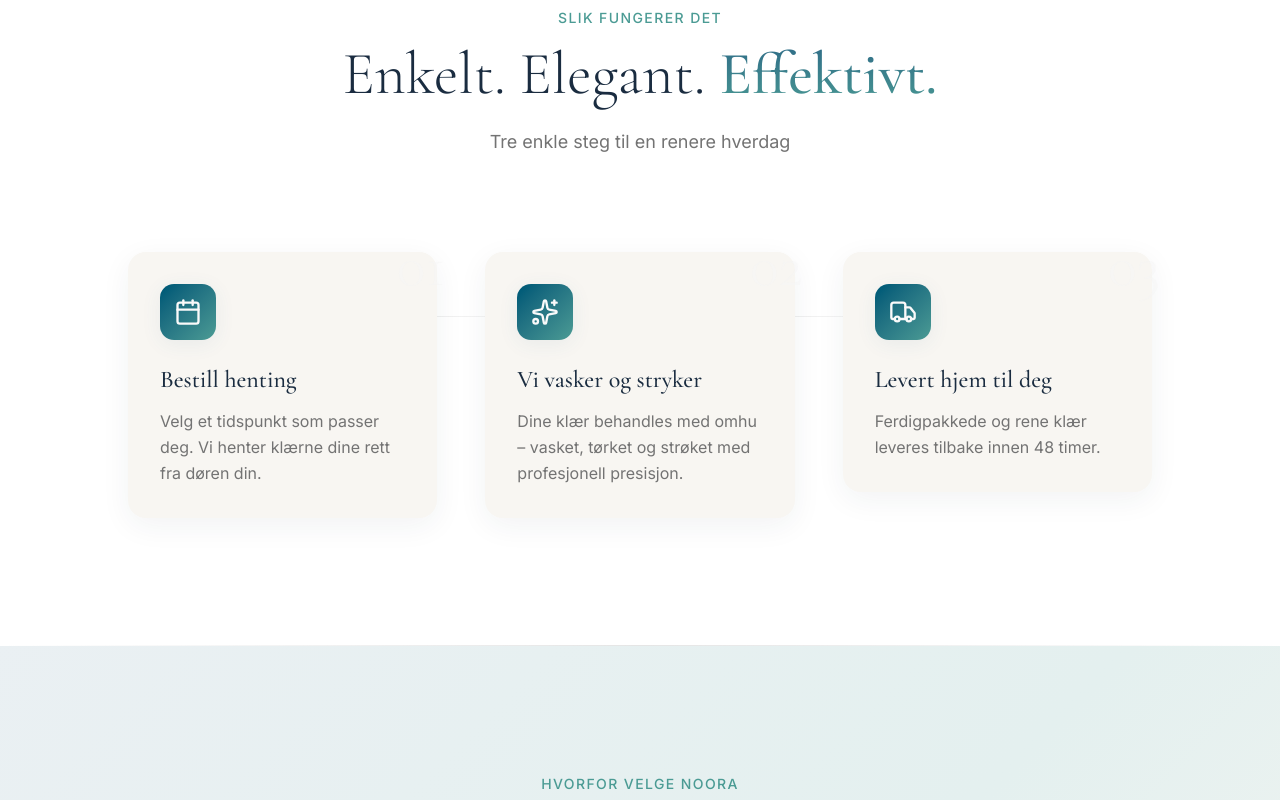
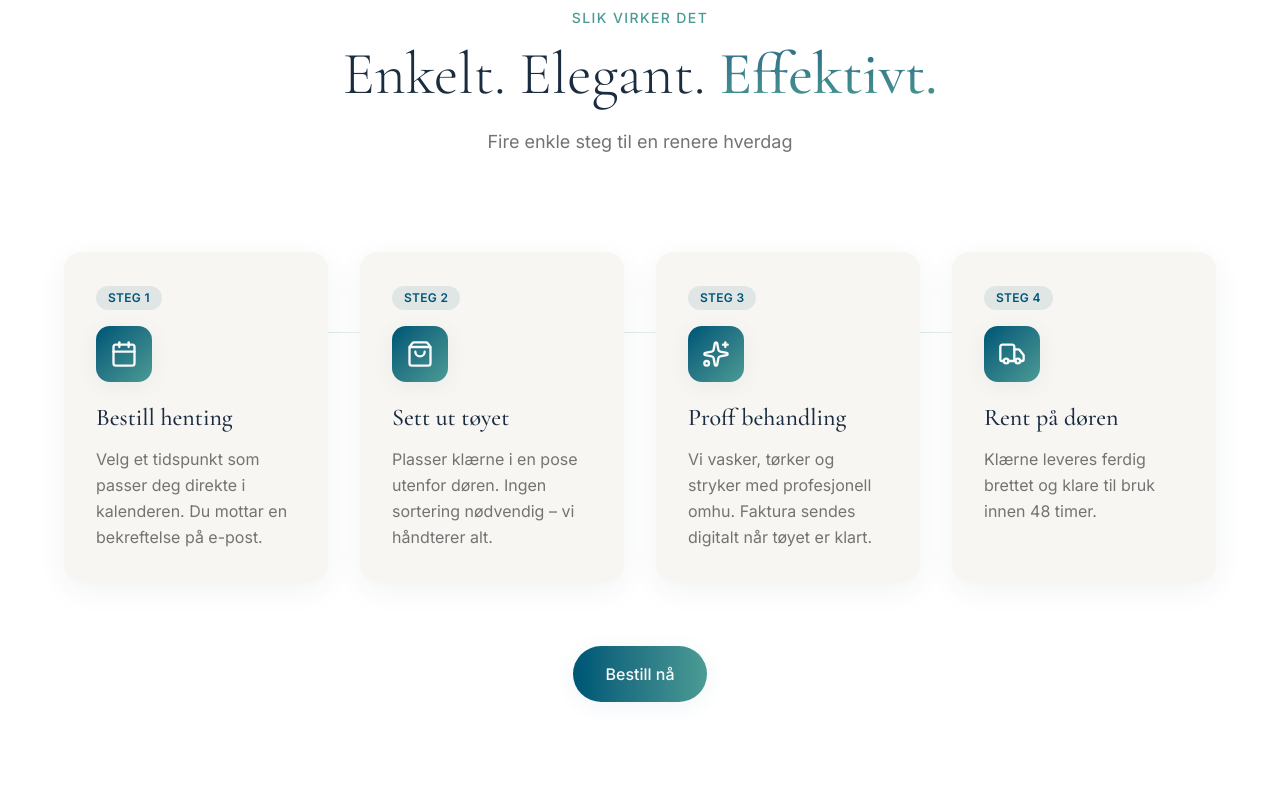
Before and after one commit to project-laundry/laundry-platform-app, a Next.js app: page / in a window 1280 px wide. Shown: the part 920-1720 px from the top of the page. Built offline with nearby package versions, Linux system fonts and the light colour scheme; no server answers.

Commit message:
fix landing page

```diff
--- a/src/app/page.tsx
+++ b/src/app/page.tsx
@@ -2,7 +2,6 @@ import { Navbar } from "@/components/landing/Navbar";
 import { Hero } from "@/components/landing/Hero";
 import { HowItWorks } from "@/components/landing/HowItWorks";
 import { Benefits } from "@/components/landing/Benefits";
-import { Pricing } from "@/components/landing/Pricing";
 import { ServiceAreas } from "@/components/landing/ServiceAreas";
 import { Testimonials } from "@/components/landing/Testimonials";
 import { CTA } from "@/components/landing/CTA";
@@ -15,7 +14,6 @@ export default function Home() {
       <Hero />
       <HowItWorks />
       <Benefits />
-      <Pricing />
       <ServiceAreas />
       <Testimonials />
       <CTA />
--- a/src/components/landing/HowItWorks.tsx
+++ b/src/components/landing/HowItWorks.tsx
@@ -1,30 +1,40 @@
-import { Calendar, Truck, Sparkles } from "lucide-react";
+import { Calendar, ShoppingBag, Sparkles, Truck } from "lucide-react";
+import Link from "next/link";
 
 const steps = [
   {
     icon: Calendar,
     title: "Bestill henting",
-    description: "Velg et tidspunkt som passer deg. Vi henter klærne dine rett fra døren din.",
-    step: "01",
+    description:
+      "Velg et tidspunkt som passer deg direkte i kalenderen. Du mottar en bekreftelse på e-post.",
+    step: 1,
+  },
+  {
+    icon: ShoppingBag,
+    title: "Sett ut tøyet",
+    description:
+      "Plasser klærne i en pose utenfor døren. Ingen sortering nødvendig – vi håndterer alt.",
+    step: 2,
   },
   {
     icon: Sparkles,
-    title: "Vi vasker og stryker",
-    description: "Dine klær behandles med omhu – vasket, tørket og strøket med profesjonell presisjon.",
-    step: "02",
+    title: "Proff behandling",
+    description:
+      "Vi vasker, tørker og stryker med profesjonell omhu. Faktura sendes digitalt når tøyet er klart.",
+    step: 3,
   },
   {
     icon: Truck,
-    title: "Levert hjem til deg",
-    description: "Ferdigpakkede og rene klær leveres tilbake innen 48 timer.",
-    step: "03",
+    title: "Rent på døren",
+    description:
+      "Klærne leveres ferdig brettet og klare til bruk innen 48 timer.",
+    step: 4,
   },
 ];
 
 export function HowItWorks() {
-
   return (
-    <section className="py-24 md:py-32 relative overflow-hidden">
+    <section id="slik-virker-det" className="py-24 md:py-32 relative overflow-hidden">
       {/* Background decoration */}
       <div className="absolute top-0 left-0 w-full h-px bg-gradient-to-r from-transparent via-border to-transparent" />
       <div className="absolute bottom-0 left-0 w-full h-px bg-gradient-to-r from-transparent via-border to-transparent" />
@@ -33,51 +43,65 @@ export function HowItWorks() {
         {/* Section header */}
         <div className="max-w-2xl mx-auto text-center mb-16 md:mb-24">
           <span className="text-sm font-medium text-sea-green uppercase tracking-widest mb-4 block">
-            Slik fungerer det
+            Slik virker det
           </span>
           <h2 className="font-serif text-4xl md:text-5xl lg:text-6xl font-light text-foreground mb-6">
-            Enkelt. Elegant. <span className="text-gradient font-medium">Effektivt.</span>
+            Enkelt. Elegant.{" "}
+            <span className="text-gradient font-medium">Effektivt.</span>
           </h2>
           <p className="text-muted-foreground text-lg">
-            Tre enkle steg til en renere hverdag
+            Fire enkle steg til en renere hverdag
           </p>
         </div>
 
         {/* Steps */}
-        <div className="grid md:grid-cols-3 gap-8 md:gap-12 max-w-5xl mx-auto">
+        <div className="grid md:grid-cols-2 lg:grid-cols-4 gap-6 md:gap-8 max-w-6xl mx-auto">
           {steps.map((step, index) => (
             <div
               key={step.step}
               className="relative group"
-              style={{ animationDelay: `${index * 0.2}s` }}
+              style={{ animationDelay: `${index * 0.15}s` }}
             >
-              {/* Connector line */}
+              {/* Connector line - visible on lg screens between cards */}
               {index < steps.length - 1 && (
-                <div className="hidden md:block absolute top-16 left-[60%] w-full h-px bg-gradient-to-r from-border to-transparent" />
+                <div className="hidden lg:block absolute top-20 left-[60%] w-[calc(100%-20%)] h-px">
+                  <div className="w-full h-full bg-gradient-to-r from-primary/30 via-sea-green/20 to-transparent" />
+                  <div className="absolute right-0 top-1/2 -translate-y-1/2 w-2 h-2 rounded-full bg-sea-green/30" />
+                </div>
               )}
 
-              <div className="relative bg-cream rounded-2xl p-8 shadow-card hover:shadow-glow transition-all duration-500 group-hover:-translate-y-1">
-                {/* Step number */}
-                <span className="absolute -top-4 -right-2 font-serif text-6xl font-light text-muted/50">
-                  {step.step}
+              <div className="relative bg-cream rounded-2xl p-6 md:p-8 shadow-card hover:shadow-glow transition-all duration-500 group-hover:-translate-y-1 h-full">
+                {/* Step badge */}
+                <span className="inline-block px-3 py-1 rounded-full bg-primary/10 text-primary text-xs font-semibold uppercase tracking-wide mb-4">
+                  Steg {step.step}
                 </span>
 
                 {/* Icon */}
-                <div className="w-14 h-14 rounded-xl bg-linear-to-br from-primary to-sea-green flex items-center justify-center mb-6 shadow-soft group-hover:shadow-glow transition-all duration-500">
-                  <step.icon className="w-7 h-7 text-primary-foreground" />
+                <div className="w-12 h-12 md:w-14 md:h-14 rounded-xl bg-linear-to-br from-primary to-sea-green flex items-center justify-center mb-5 shadow-soft group-hover:shadow-glow transition-all duration-500">
+                  <step.icon className="w-6 h-6 md:w-7 md:h-7 text-primary-foreground" />
                 </div>
 
                 {/* Content */}
-                <h3 className="font-serif text-2xl font-medium text-foreground mb-3">
+                <h3 className="font-serif text-xl md:text-2xl font-medium text-foreground mb-3">
                   {step.title}
                 </h3>
-                <p className="text-muted-foreground leading-relaxed">
+                <p className="text-muted-foreground text-sm md:text-base leading-relaxed">
                   {step.description}
                 </p>
               </div>
             </div>
           ))}
         </div>
+
+        {/* CTA Button */}
+        <div className="flex justify-center mt-12 md:mt-16">
+          <Link
+            href="/orders/services"
+            className="inline-flex items-center justify-center px-8 py-4 bg-linear-to-r from-primary to-sea-green text-primary-foreground font-medium rounded-full shadow-soft hover:shadow-glow transition-all duration-300 hover:-translate-y-0.5"
+          >
+            Bestill nå
+          </Link>
+        </div>
       </div>
     </section>
   );
--- a/src/components/landing/Pricing.tsx
+++ /dev/null
@@ -1,109 +0,0 @@
-import Link from "next/link";
-import { Button } from "@/components/ui/button";
-
-export function Pricing() {
-  const plans = [
-    {
-      name: "Basic",
-      price: "249",
-      period: "NOK/mnd",
-      description: "Vaskes annenhver uke",
-      popular: false,
-    },
-    {
-      name: "Premium",
-      price: "399",
-      period: "NOK/mnd",
-      description: "Vaskes hver uke",
-      popular: true,
-    },
-    {
-      name: "Simple",
-      price: "149",
-      period: "NOK",
-      description: "Betal per vask",
-      popular: false,
-    },
-  ];
-
-  return (
-    <section id="priser" className="py-24 md:py-32 bg-cream">
-      <div className="container mx-auto px-4 sm:px-6 lg:px-8">
-        {/* Section Header */}
-        <div className="text-center mb-16 space-y-4">
-          <span className="text-sm font-medium text-sea-green uppercase tracking-widest">
-            PRISER
-          </span>
-          <h2 className="font-serif text-4xl md:text-5xl lg:text-6xl font-light max-w-4xl mx-auto">
-            Hverdagsluksus til en{" "}
-            <span className="text-gradient font-medium">fast pris</span>
-          </h2>
-          <p className="text-lg md:text-xl text-foreground/70">
-            Velg planen som passer deg best
-          </p>
-        </div>
-
-        {/* Pricing Cards */}
-        <div className="grid md:grid-cols-3 gap-8 max-w-6xl mx-auto">
-          {plans.map((plan, index) => (
-            <div
-              key={plan.name}
-              className={`relative bg-white rounded-2xl p-8 transition-all duration-300 animate-fade-in ${
-                plan.popular
-                  ? "border-2 border-nordic-blue shadow-glow"
-                  : "border border-border hover:shadow-card"
-              }`}
-              style={{ animationDelay: `${index * 0.2}s` }}
-            >
-              {/* Popular Badge */}
-              {plan.popular && (
-                <div className="absolute -top-4 left-1/2 -translate-x-1/2 bg-linear-to-r from-nordic-blue to-sea-green text-white px-6 py-1.5 rounded-full text-sm font-semibold shadow-soft">
-                  Mest populær
-                </div>
-              )}
-
-              {/* Plan Details */}
-              <div className="space-y-6 pt-2">
-                <div>
-                  <h3 className="text-2xl font-semibold text-foreground mb-2">
-                    {plan.name}
-                  </h3>
-                  <div className="flex items-baseline gap-1">
-                    <span className="text-5xl font-bold text-foreground">
-                      {plan.price}
-                    </span>
-                    <span className="text-lg text-foreground/60 font-medium">
-                      {plan.period}
-                    </span>
-                  </div>
-                  <p className="text-foreground/70 mt-2">{plan.description}</p>
-                </div>
-
-                {/* CTA Button */}
-                <Button
-                  variant={plan.popular ? "hero" : "outline"}
-                  size="lg"
-                  className="w-full"
-                  asChild
-                >
-                  <Link href="/auth/signup">Velg plan</Link>
-                </Button>
-              </div>
-            </div>
-          ))}
-        </div>
-
-        {/* Link to Price Calculator */}
-        <p className="text-center mt-10 text-foreground/70">
-          Usikker på prisen?{" "}
-          <Link
-            href="/pris-kalkulator"
-            className="text-nordic-blue hover:underline font-medium"
-          >
-            Beregn din vaskepris med vår kalkulator
-          </Link>
-        </p>
-      </div>
-    </section>
-  );
-}
```
Also changed, not shown: src/components/landing/Navbar.tsx (+23 -2 lines).
